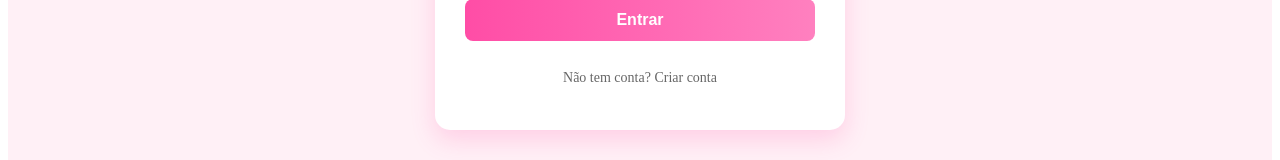
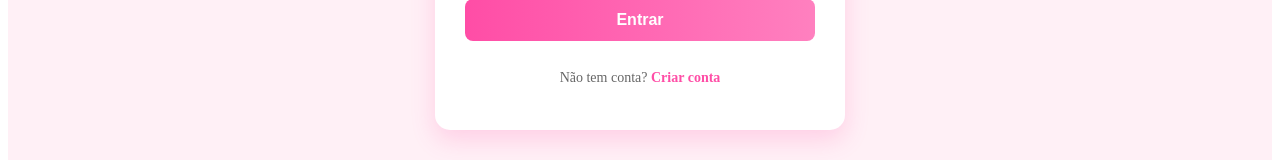
Before and after one commit to Brian2994/app-cilios-frontend, a React (Vite) app: page / in a window 1280 px wide. Shown: the part 485-645 px from the top of the page. Built offline with nearby package versions, Linux system fonts and the light colour scheme.

Commit message:
feat(ui): Adiciona o estilo 'registerLink' e a função 'onGoRegister' para melhorar a transição do usuário para a tela de cadastro.

```diff
--- a/src/pages/Login.tsx
+++ b/src/pages/Login.tsx
@@ -1,7 +1,7 @@
 import { useState } from "react";
 import axios from "axios";
 
-export default function Login({ onLogin }: any) {
+export default function Login({ onLogin, onGoRegister }: any) {
     const [email, setEmail] = useState("");
     const [password, setPassword] = useState("");
     const [loading, setLoading] = useState(false);
@@ -71,7 +71,7 @@ export default function Login({ onLogin }: any) {
 
                 <p style={styles.register}>
                     Não tem conta?{" "}
-                    <span onClick={() => window.location.href = "/register"}>
+                    <span style={styles.registerLink} onClick={onGoRegister}>
                         Criar conta
                     </span>
                 </p>
@@ -121,6 +121,10 @@ const styles = {
         textAlign: "center" as const,
         fontSize: "14px",
         color: "#666",
+    },
+    registerLink: {
+        color: "#ff4da6",
+        fontWeight: "bold",
         cursor: "pointer",
     },
 };
```
